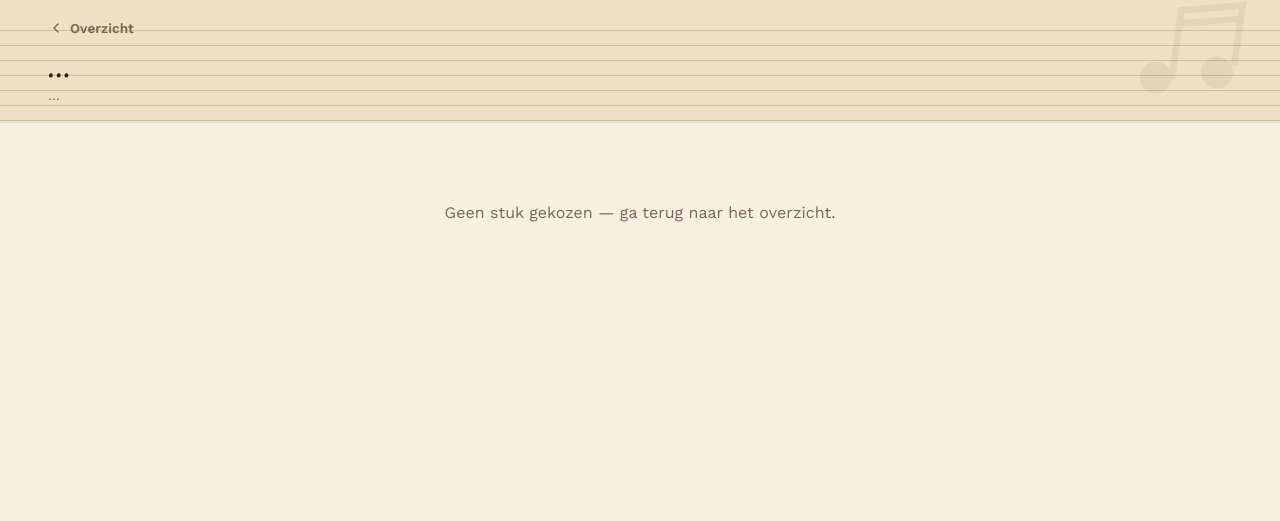
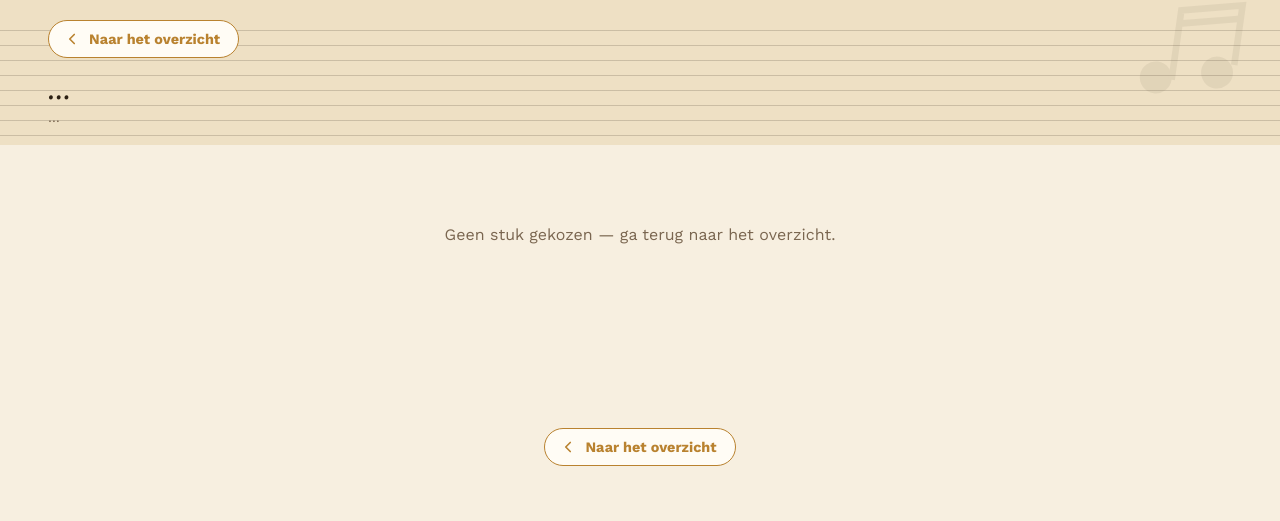
Before and after one commit to hessela79/bladmuziek, a PHP site: page /viewer.html in a window 1280 px wide. Shown: the top 521 px of the page. Run offline with PHP 8.4, Linux system fonts and the light colour scheme.

Commit message:
Maak terug-naar-overzicht duidelijker in de bladmuziek-viewer
De link bovenaan was een kleine, gedempte tekstlink die makkelijk
over het hoofd werd gezien — nu een duidelijke pil-knop met rand.
Dezelfde knop staat voortaan ook onderaan de pagina, na de laatste
bladmuziek-pagina, zodat je niet terug hoeft te scrollen.

Co-Authored-By: Claude Sonnet 5 <noreply@anthropic.com>
Claude-Session: https://claude.ai/code/session_01CWDBrmVvzjaeuGvmP6KYBB

```diff
--- a/css/style.css
+++ b/css/style.css
@@ -253,6 +253,34 @@ button {
   color: var(--gold);
 }
 
+.overview-link {
+  display: inline-flex;
+  align-items: center;
+  gap: 8px;
+  padding: 9px 18px 9px 14px;
+  border-radius: 999px;
+  background: var(--paper);
+  border: 1.5px solid var(--gold);
+  color: var(--gold);
+  font-size: 0.9rem;
+  font-weight: 700;
+  width: fit-content;
+  transition: background 0.12s ease, color 0.12s ease;
+}
+
+.overview-link:hover,
+.overview-link:focus-visible {
+  background: var(--gold);
+  color: #fffdf8;
+  outline: none;
+}
+
+.viewer-footer {
+  display: flex;
+  justify-content: center;
+  padding: 8px clamp(16px, 4vw, 48px) 56px;
+}
+
 .viewer-title {
   font-weight: 600;
   font-style: italic;
--- a/viewer.html
+++ b/viewer.html
@@ -17,9 +17,9 @@
       <path d="M8.4 17V6.5L17.4 4.5V13.5" />
       <path d="M8.4 8.5L17.4 6.5" />
     </svg>
-    <a href="index.html" class="back-link">
-      <svg width="16" height="16" viewBox="0 0 24 24" fill="none" stroke="currentColor" stroke-width="2" stroke-linecap="round" stroke-linejoin="round"><path d="M15 6l-6 6 6 6" /></svg>
-      Overzicht
+    <a href="index.html" class="overview-link">
+      <svg width="18" height="18" viewBox="0 0 24 24" fill="none" stroke="currentColor" stroke-width="2.2" stroke-linecap="round" stroke-linejoin="round"><path d="M15 6l-6 6 6 6" /></svg>
+      Naar het overzicht
     </a>
     <div>
       <div id="viewer-title" class="viewer-title serif">…</div>
@@ -32,6 +32,13 @@
       <p id="status" class="status">Bladmuziek wordt geladen…</p>
     </div>
   </main>
+
+  <div class="viewer-footer">
+    <a href="index.html" class="overview-link">
+      <svg width="18" height="18" viewBox="0 0 24 24" fill="none" stroke="currentColor" stroke-width="2.2" stroke-linecap="round" stroke-linejoin="round"><path d="M15 6l-6 6 6 6" /></svg>
+      Naar het overzicht
+    </a>
+  </div>
 
   <div id="player-bar" class="player-bar" hidden>
     <button id="player-stop" class="player-stop" aria-label="Stoppen">
```
